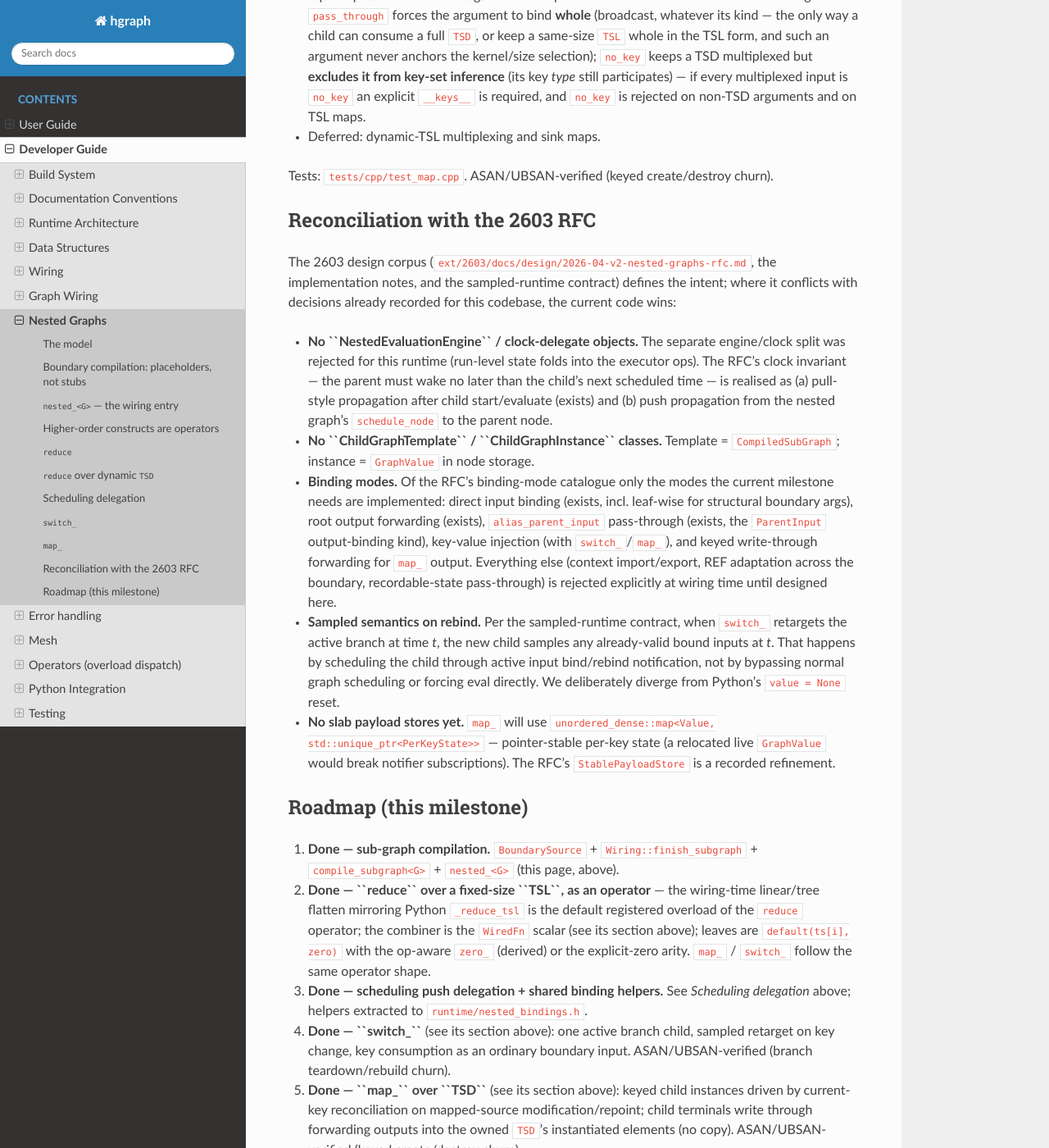
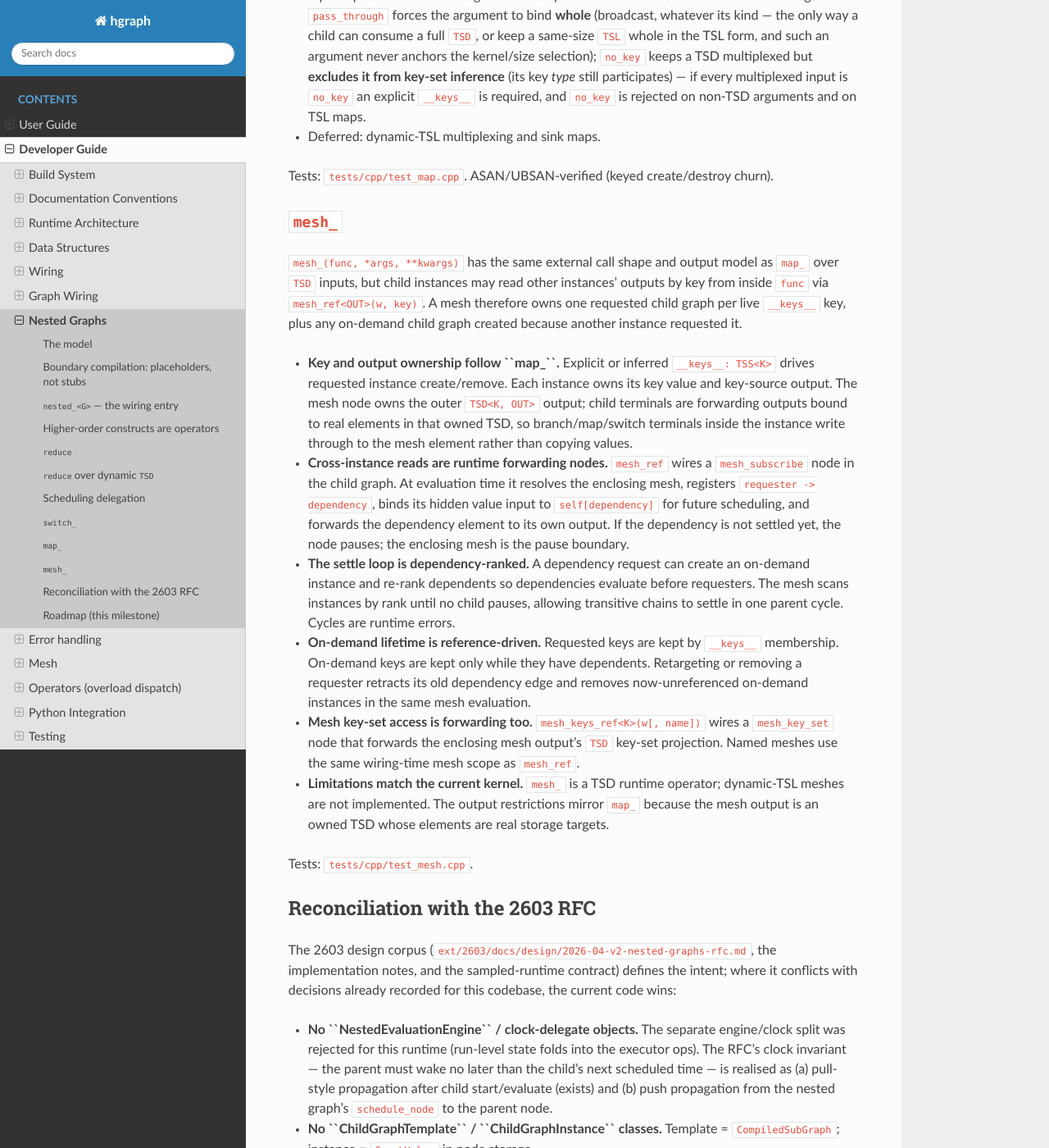
Before and after one commit to hhenson/hg_cpp, a Sphinx documentation site: the page built from docs/source/developer_guide/nested_graphs.rst, in a window 1280 px wide and 1400 px high, scrolled down 9344 px. Shown: the whole window at 82% size. Built offline with Sphinx 7.4.7 and the Read the Docs theme 3.1.0, drawn with Linux system fonts in a browser that asks for light colours; some of the changed text lies outside the part shown.

Commit message:
Document mesh runtime plan

```diff
--- a/docs/source/developer_guide/nested_graphs.rst
+++ b/docs/source/developer_guide/nested_graphs.rst
@@ -497,6 +497,49 @@ Tests: ``tests/cpp/test_map.cpp``. ASAN/UBSAN-verified (keyed
 create/destroy churn).
 
 
+``mesh_``
+---------
+
+``mesh_(func, *args, **kwargs)`` has the same external call shape and
+output model as ``map_`` over ``TSD`` inputs, but child instances may read
+other instances' outputs by key from inside ``func`` via
+``mesh_ref<OUT>(w, key)``. A mesh therefore owns one requested child graph
+per live ``__keys__`` key, plus any on-demand child graph created because
+another instance requested it.
+
+- **Key and output ownership follow ``map_``.** Explicit or inferred
+  ``__keys__: TSS<K>`` drives requested instance create/remove. Each instance
+  owns its key value and key-source output. The mesh node owns the outer
+  ``TSD<K, OUT>`` output; child terminals are forwarding outputs bound to
+  real elements in that owned TSD, so branch/map/switch terminals inside the
+  instance write through to the mesh element rather than copying values.
+- **Cross-instance reads are runtime forwarding nodes.** ``mesh_ref`` wires a
+  ``mesh_subscribe`` node in the child graph. At evaluation time it resolves
+  the enclosing mesh, registers ``requester -> dependency``, binds its hidden
+  value input to ``self[dependency]`` for future scheduling, and forwards the
+  dependency element to its own output. If the dependency is not settled yet,
+  the node pauses; the enclosing mesh is the pause boundary.
+- **The settle loop is dependency-ranked.** A dependency request can create an
+  on-demand instance and re-rank dependents so dependencies evaluate before
+  requesters. The mesh scans instances by rank until no child pauses, allowing
+  transitive chains to settle in one parent cycle. Cycles are runtime errors.
+- **On-demand lifetime is reference-driven.** Requested keys are kept by
+  ``__keys__`` membership. On-demand keys are kept only while they have
+  dependents. Retargeting or removing a requester retracts its old dependency
+  edge and removes now-unreferenced on-demand instances in the same mesh
+  evaluation.
+- **Mesh key-set access is forwarding too.** ``mesh_keys_ref<K>(w[, name])``
+  wires a ``mesh_key_set`` node that forwards the enclosing mesh output's
+  ``TSD`` key-set projection. Named meshes use the same wiring-time mesh
+  scope as ``mesh_ref``.
+- **Limitations match the current kernel.** ``mesh_`` is a TSD runtime
+  operator; dynamic-TSL meshes are not implemented. The output restrictions
+  mirror ``map_`` because the mesh output is an owned TSD whose elements are
+  real storage targets.
+
+Tests: ``tests/cpp/test_mesh.cpp``.
+
+
 Reconciliation with the 2603 RFC
 --------------------------------
 
@@ -517,8 +560,9 @@ current code wins:
   current milestone needs are implemented: direct input binding (exists,
   incl. leaf-wise for structural boundary args), root output forwarding
   (exists), ``alias_parent_input`` pass-through (exists, the ``ParentInput``
-  output-binding kind), key-value injection (with ``switch_``/``map_``), and
-  keyed write-through forwarding for ``map_`` output. Everything else
+  output-binding kind), key-value injection (with ``switch_``/``map_`` /
+  ``mesh_``), and keyed write-through forwarding for ``map_`` / ``mesh_``
+  output. Everything else
   (context import/export, REF adaptation across the boundary, recordable-state
   pass-through) is rejected explicitly at wiring time until designed here.
 - **Sampled semantics on rebind.** Per the sampled-runtime contract, when
@@ -527,10 +571,11 @@ current code wins:
   through active input bind/rebind notification, not by bypassing normal graph
   scheduling or forcing eval directly. We deliberately diverge from Python's
   ``value = None`` reset.
-- **No slab payload stores yet.** ``map_`` will use
-  ``unordered_dense::map<Value, std::unique_ptr<PerKeyState>>`` — pointer-stable
-  per-key state (a relocated live ``GraphValue`` would break notifier
-  subscriptions). The RFC's ``StablePayloadStore`` is a recorded refinement.
+- **No slab payload stores yet.** ``map_`` uses a key-slot-aligned
+  ``ValueSlotStore`` for pointer-stable per-key state; ``mesh_`` uses an
+  ``unordered_dense::map<Value, std::unique_ptr<MeshEntry>>`` because
+  on-demand keys are not limited to the current ``__keys__`` slot layout.
+  The RFC's ``StablePayloadStore`` remains a recorded refinement.
 
 
 Roadmap (this milestone)
@@ -560,8 +605,11 @@ Roadmap (this milestone)
    the 2603 design ported/reconciled first, then the runtime kernel —
    alias leaves, minimal combiner tree, zero as the empty result only.
    ASAN/UBSAN-verified.
+7. **Done — ``mesh_`` over ``TSD``** (see its section above): map-compatible
+   output ownership plus cross-instance forwarding, on-demand instance
+   creation, dependency ranking, cycle detection, and key-set forwarding.
 
-Non-goals for the milestone: ``mesh_``, services/contexts,
+Non-goals for the milestone: services/contexts,
 push sources inside nested graphs, TSD link-children aliasing,
 non-associative reduce, dynamic-TSL reduction, graph-level generic
 (``TsVar``) sub-graphs. (Explicit ``__keys__`` and the ``pass_through`` /
```
